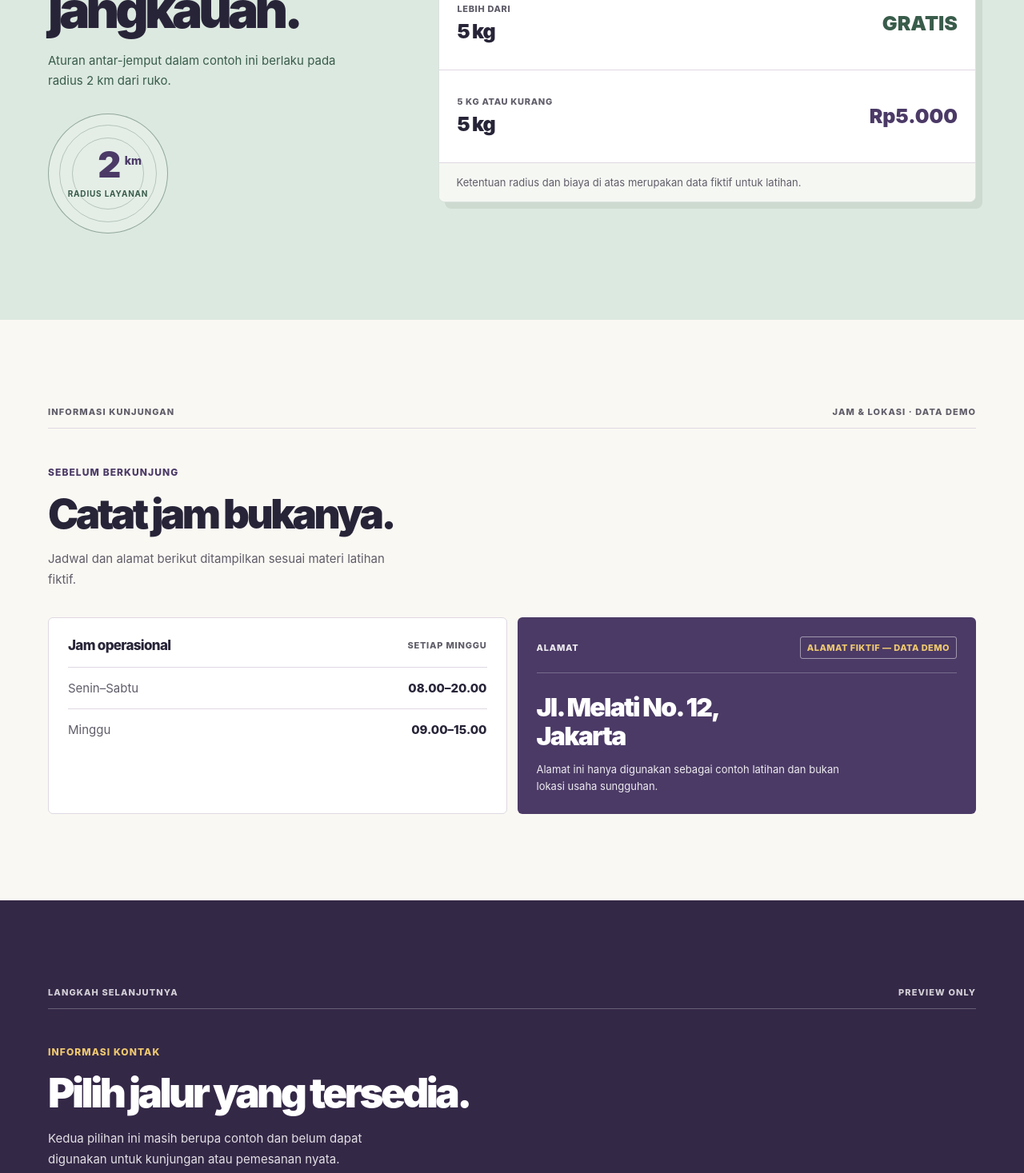
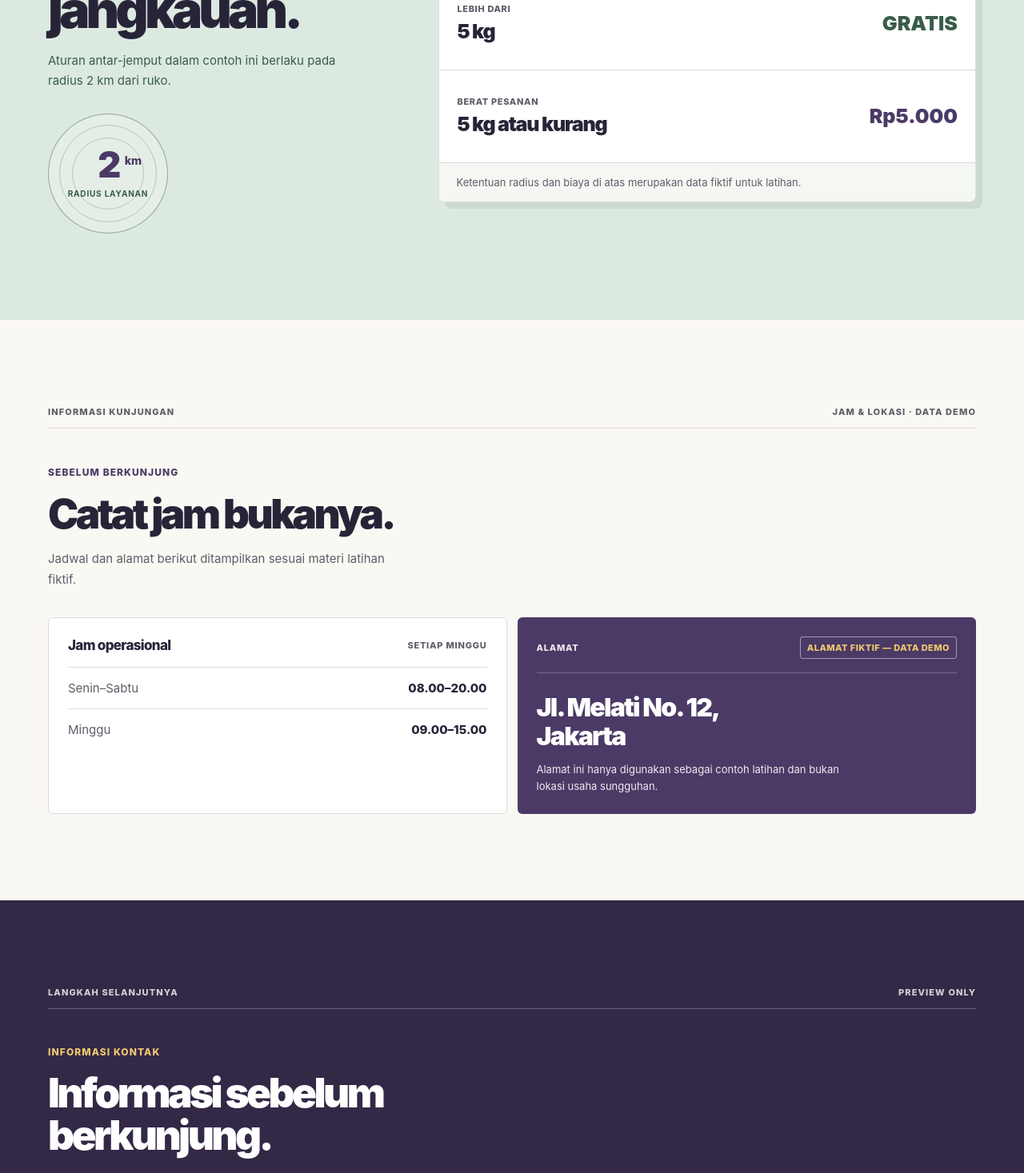
Before and after one commit to kannaryukkei/laundry-ceria-website, a React (Vite) app: page / in a window 1280 px wide. Shown: the part 3380-4847 px from the top of the page at 80% size. Built offline with nearby package versions, Linux system fonts and the light colour scheme.

Commit message:
fix(content): clarify pickup threshold and unavailable contact options

```diff
--- a/src/App.tsx
+++ b/src/App.tsx
@@ -1,4 +1,4 @@
-import { type ReactNode, useEffect, useRef, useState } from 'react';
+import { useEffect, useRef, useState } from 'react';
 import { hours, processSteps, services } from './data';
 
 const navItems = [
@@ -228,7 +228,7 @@ function PickupDelivery() {
             <b>GRATIS</b>
           </div>
           <div className="pickup-row pickup-paid">
-            <div><small data-qa-role="metadata">5 KG ATAU KURANG</small><strong>5 kg</strong></div>
+            <div><small data-qa-role="metadata">BERAT PESANAN</small><strong>5 kg atau kurang</strong></div>
             <b>Rp5.000</b>
           </div>
           <p className="pickup-note" data-qa-role="disclosure">Ketentuan radius dan biaya di atas merupakan data fiktif untuk latihan.</p>
@@ -269,7 +269,7 @@ function Contact() {
       <div className="container">
         <div className="section-topline"><span data-qa-role="metadata">LANGKAH SELANJUTNYA</span><span data-qa-role="metadata">PREVIEW ONLY</span></div>
         <div className="contact-intro">
-          <SectionTitle label="INFORMASI KONTAK" title="Pilih jalur yang tersedia." description="Kedua pilihan ini masih berupa contoh dan belum dapat digunakan untuk kunjungan atau pemesanan nyata." />
+          <SectionTitle label="INFORMASI KONTAK" title="Informasi sebelum berkunjung." description="Alamat contoh ini bersifat fiktif, sementara nomor WhatsApp belum tersedia. Tidak ada jalur kunjungan atau kontak yang aktif." />
         </div>
         <div className="contact-grid">
           <article className="contact-card walkin-card">
```
